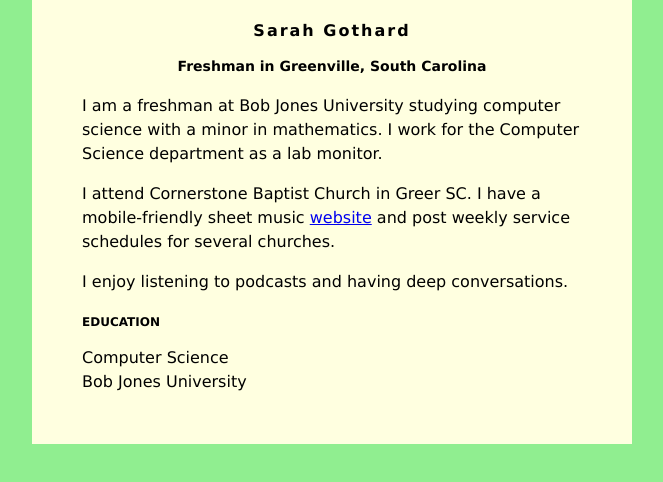
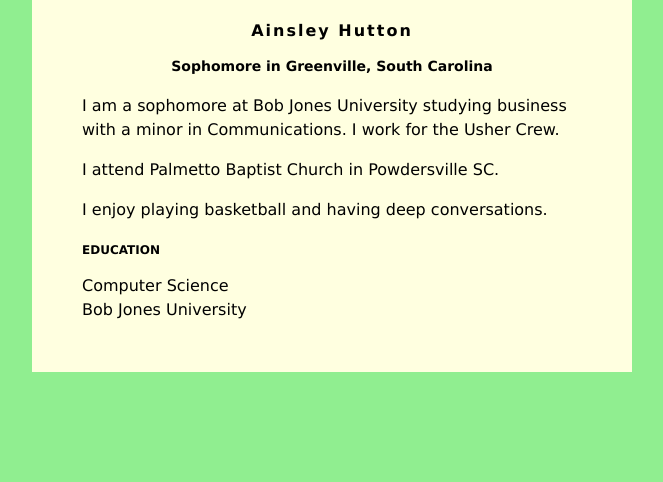
Before and after one commit to ainsleyehutton/ainsleyehutton.github.io, a plain HTML site: page index.html in a window 1280 px wide. Shown: the whole page, without its empty margins (308-971 px from the left). Drawn offline with Linux system fonts and the light colour scheme.

Commit message:
Update index.html

```diff
--- a/index.html
+++ b/index.html
@@ -30,18 +30,16 @@ h3 {
 </head>
 <body>
     <div id="content">
-        <h1>Sarah Gothard</h1>
-        <h2>Freshman in Greenville, South Carolina</h2>
+        <h1>Ainsley Hutton</h1>
+        <h2>Sophomore in Greenville, South Carolina</h2>
 
-         <p>I am a freshman at Bob Jones University studying computer science with a minor in
-            mathematics. I work for the Computer Science department as a lab monitor.</p>
+         <p>I am a sophomore at Bob Jones University studying business with a minor in
+            Communications. I work for the Usher Crew.</p>
          <p>
-            I attend Cornerstone Baptist Church in Greer SC. I have a mobile-friendly
-            sheet music <a href="https://mobilehymns.org/">website</a> and post weekly service
-            schedules for several churches.
+            I attend Palmetto Baptist Church in Powdersville SC.
          </p>
          <p>
-            I enjoy listening to podcasts and having deep conversations.
+            I enjoy playing basketball and having deep conversations.
          </p>
         <h3>EDUCATION</h3>
         Computer Science<br />
```
